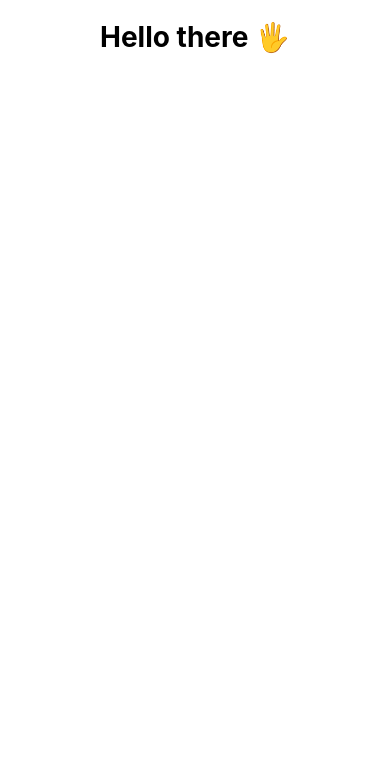
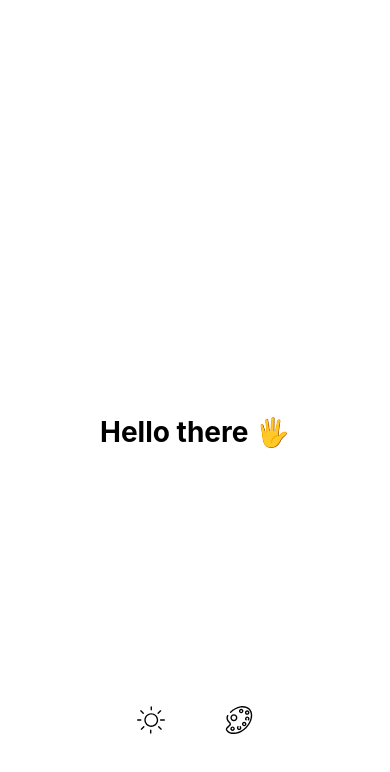
Before and after one commit to davidrappa/random-color-app, a React Native app: screen / in a window 390 px wide. Shown: the top 772 px of the page. Built offline with nearby package versions, Linux system fonts and the light colour scheme.

Commit message:
feat: add hello bottom with hello pick color to set specific color

```diff
--- a/src/screens/HelloScreen/HelloScreen.tsx
+++ b/src/screens/HelloScreen/HelloScreen.tsx
@@ -1,17 +1,31 @@
 import React from "react";
 
 import { Box, BoxStyleProps, Screen, Text, TouchableBox } from "@components";
-import { useEmoji, useRandomColor } from "@services";
+import { DialogType, useEmoji, useRandomColor } from "@services";
 import { useAppTheme } from "@hooks";
 
+import { HelloBottom } from "./components/HelloBottom";
+import { HelloPickColor } from "./components";
+
 export function HelloScreen() {
-  const { backgroundColor, isDarkColor, getRandomColor } = useRandomColor();
+  const {
+    backgroundColor,
+    isDarkColor,
+    isOpenDialog,
+    getRandomColor,
+    setSpecificColor,
+    toggleColorPalletDialog,
+  } = useRandomColor();
   const { emoji } = useEmoji(backgroundColor);
   const { colors } = useAppTheme();
 
   return (
     <Screen backgroundColor={backgroundColor}>
-      <TouchableBox onPress={getRandomColor}>
+      <TouchableBox
+        activeOpacity={1}
+        onPress={getRandomColor}
+        style={{ flex: 1, position: "relative" }}
+      >
         <Box style={$boxStyle}>
           <Text
             fontWeight="bold"
@@ -21,6 +35,14 @@ export function HelloScreen() {
             Hello there {emoji}
           </Text>
         </Box>
+        <HelloBottom
+          isDarkColor={isDarkColor}
+          onPressIcon={toggleColorPalletDialog}
+        >
+          {isOpenDialog === DialogType.Colors && (
+            <HelloPickColor setSpecificColor={setSpecificColor} />
+          )}
+        </HelloBottom>
       </TouchableBox>
     </Screen>
   );
--- /dev/null
+++ b/src/screens/HelloScreen/components/HelloBottom.tsx
@@ -0,0 +1,55 @@
+import React from "react";
+
+import { Box, BoxStyleProps, Icon } from "@components";
+import { useAppSafeArea } from "@hooks";
+import { DialogType } from "@services";
+
+interface HelloBottomProps {
+  children: React.ReactNode;
+  isDarkColor: boolean;
+  onPressIcon: (type: DialogType) => void;
+}
+
+export function HelloBottom({
+  children,
+  isDarkColor,
+  onPressIcon,
+}: HelloBottomProps) {
+  const { bottom } = useAppSafeArea();
+
+  return (
+    <Box style={[{ bottom: bottom + 30 }, $boxStyle]}>
+      <Box>
+        {children || null}
+        <Box style={$boxIcons}>
+          <Icon
+            name="brightnessIcon"
+            size={28}
+            color={isDarkColor ? "white" : "black"}
+            onPress={() => onPressIcon(DialogType.Bright)}
+          />
+          <Icon
+            name="palletIcon"
+            size={28}
+            color={isDarkColor ? "white" : "black"}
+            onPress={() => onPressIcon(DialogType.Colors)}
+          />
+        </Box>
+      </Box>
+    </Box>
+  );
+}
+
+const $boxStyle: BoxStyleProps = {
+  position: "absolute",
+  flexDirection: "row",
+  padding: 60,
+  alignSelf: "center",
+};
+
+const $boxIcons: BoxStyleProps = {
+  flexDirection: "row",
+  marginTop: 30,
+  alignSelf: "center",
+  gap: 60,
+};
--- /dev/null
+++ b/src/screens/HelloScreen/components/HelloPickColor.tsx
@@ -0,0 +1,38 @@
+import React from "react";
+
+import { Box, BoxStyleProps, TouchableBox } from "@components";
+import { colors } from "@theme";
+
+interface HelloPickColor {
+  setSpecificColor: (color: string) => void;
+}
+
+export function HelloPickColor({ setSpecificColor }) {
+  return (
+    <Box style={$boxSelectBar}>
+      {Object.values(colors).map((color) => (
+        <TouchableBox
+          onPress={() => setSpecificColor(color)}
+          key={color}
+          style={[{ backgroundColor: color }, $boxColor]}
+        />
+      ))}
+    </Box>
+  );
+}
+
+const $boxSelectBar: BoxStyleProps = {
+  justifyContent: "center",
+  backgroundColor: "#c1c1c13b",
+  padding: 8,
+  borderRadius: 12,
+  flexDirection: "row",
+  flexWrap: "wrap",
+  gap: 12,
+};
+
+const $boxColor: BoxStyleProps = {
+  width: 30,
+  height: 30,
+  borderRadius: 15,
+};
--- /dev/null
+++ b/src/screens/HelloScreen/components/index.ts
@@ -0,0 +1,2 @@
+export * from "./HelloBottom";
+export * from "./HelloPickColor";
```
